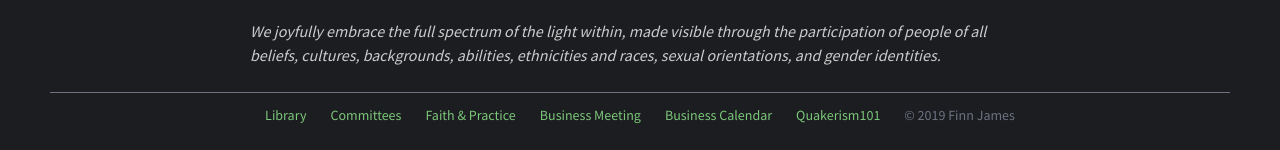
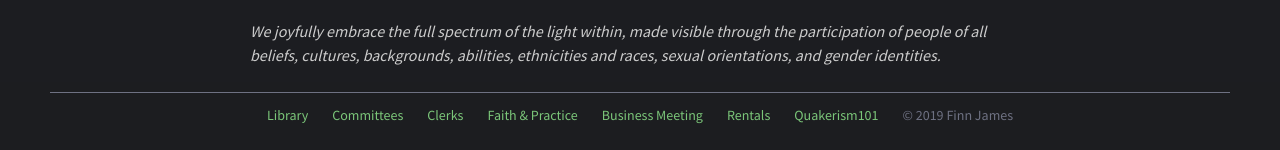
Before and after one commit to chfm/chfm.github.io, a Jekyll site: the page built from index.md, in a window 1280 px wide and 900 px high, scrolled down 436 px. Shown: the part 747-897 px from the top of the window. Built offline with Jekyll 4.4.1, drawn with Linux system fonts in a browser that asks for light colours; nearby versions of some CDN libraries; comment, search, counter and statistics services are not loaded.

Commit message:
changes to footer

```diff
--- a/_data/footer-links.yml
+++ b/_data/footer-links.yml
@@ -2,12 +2,14 @@
   link: /library.html
 - title: Committees
   link: /committees.html
+- title: Clerks
+  link: /clerks.html
 - title: Faith & Practice
   link: /faith+practice.html
 - title: Business Meeting
   link: /mwab.html
-- title: Business Calendar
-  link: /bucalendar.html
+- title: Rentals
+  link: /rentals.html
 - title: Quakerism101
   link: /Q101.html
 - title: "&copy; 2019 Finn James"
```
